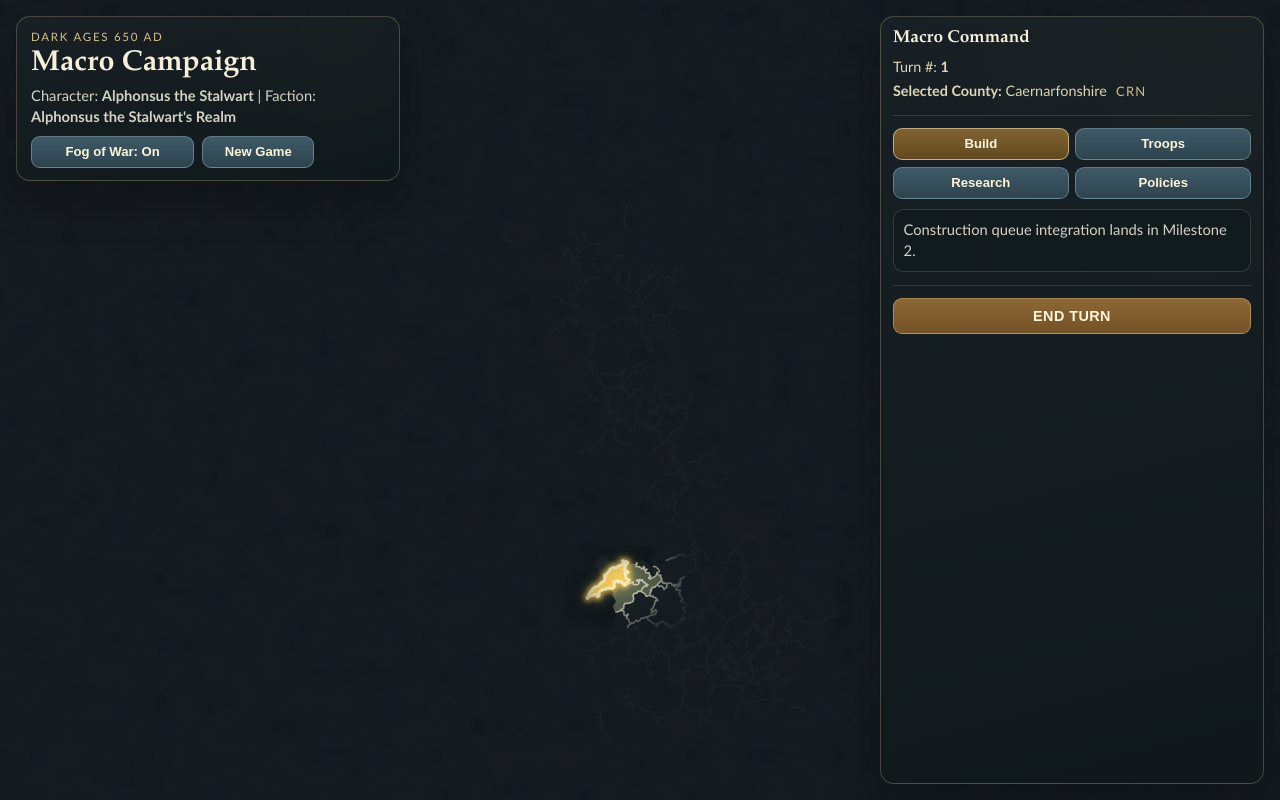
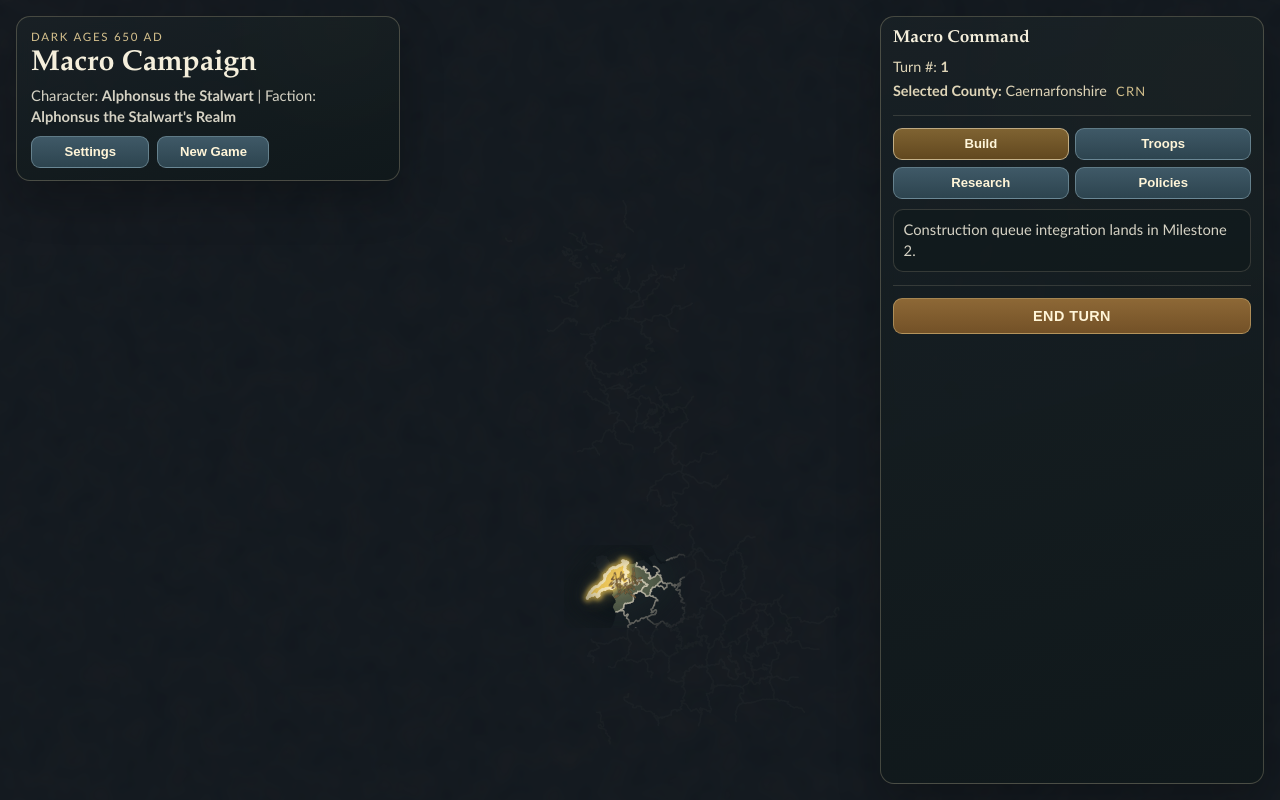
Before and after one commit to jmc77-47/britannia-650, a React app: page / in a window 1280 px wide. Both pictures are taken after a click on the button "Begin Campaign". Built offline with nearby package versions, Linux system fonts and the light colour scheme; the HTML template or start-up script is replaced by a standard one.

Commit message:
Milestone 1.3: restore settings modal + fog/superhighways toggles

```diff
--- a/src/App.css
+++ b/src/App.css
@@ -293,8 +293,8 @@
   font-size: 0.82rem;
 }
 
-.macro-fog-toggle-button {
-  min-width: 10.2rem;
+.macro-settings-button {
+  min-width: 7.4rem;
   padding-top: 0.44rem;
   padding-bottom: 0.44rem;
   font-size: 0.82rem;
--- a/src/App.tsx
+++ b/src/App.tsx
@@ -12,7 +12,12 @@ import {
 import { geoMercator, geoPath } from 'd3-geo'
 import { feature as topoFeature, mesh as topoMesh } from 'topojson-client'
 import { MacroPanel, type MacroPanelTab } from './components/MacroPanel'
+import { Modal } from './components/Modal'
 import { gameReducer } from './game/reducer'
+import {
+  CanvasRoadLayer,
+  type RoadRenderModel,
+} from './map/CanvasRoadLayer'
 import {
   assetUrl,
   createInitialGameState,
@@ -80,6 +85,12 @@ interface LoadedMapData {
   countyNeighborIdsByCounty: Record<string, string[]>
 }
 
+interface CountyRoadEdge {
+  id: string
+  countyAId: string
+  countyBId: string
+}
+
 interface TooltipState {
   countyId: string
   x: number
@@ -117,6 +128,11 @@ const normalizeCountyId = (countyId: string | null | undefined): string =>
 const getCountyId = (
   properties: CountyTopologyProperties | null | undefined,
 ): string => normalizeCountyId(properties?.HCS_CODE)
+
+const getCountyPairKey = (countyAId: string, countyBId: string): string =>
+  countyAId < countyBId
+    ? `${countyAId}|${countyBId}`
+    : `${countyBId}|${countyAId}`
 
 const collectArcIndices = (value: unknown, output: number[]) => {
   if (!Array.isArray(value)) {
@@ -201,6 +217,9 @@ function MacroGame({ initialGameState, mapData }: MacroGameProps) {
   const mapViewportRef = useRef<HTMLDivElement | null>(null)
   const dragStateRef = useRef<DragState | null>(null)
   const dragMovedRef = useRef(false)
+  const settingsButtonRef = useRef<HTMLButtonElement | null>(null)
+  const settingsInitialFocusRef = useRef<HTMLButtonElement | null>(null)
+  const previousSettingsOpenRef = useRef(false)
 
   const [gameState, dispatch] = useReducer(gameReducer, initialGameState)
   const [viewport, setViewport] = useState({ width: 1000, height: 700 })
@@ -209,6 +228,7 @@ function MacroGame({ initialGameState, mapData }: MacroGameProps) {
   const [hoveredCountyId, setHoveredCountyId] = useState<string | null>(null)
   const [tooltip, setTooltip] = useState<TooltipState | null>(null)
   const [activeTab, setActiveTab] = useState<MacroPanelTab>('BUILD')
+  const [settingsOpen, setSettingsOpen] = useState(false)
   const [setupCharacterId, setSetupCharacterId] = useState<string | null>(
     initialGameState.availableCharacters[0]?.id ?? null,
   )
@@ -217,6 +237,7 @@ function MacroGame({ initialGameState, mapData }: MacroGameProps) {
   const fogRevealFilterId = `${fogIdBase}-reveal-blur`
   const fogRevealHaloFilterId = `${fogIdBase}-reveal-halo`
   const fogTextureFilterId = `${fogIdBase}-texture`
+  const settingsTitleId = `${fogIdBase}-settings-title`
 
   const isSetupPhase = gameState.gamePhase === 'setup'
   const isFogActive = gameState.gamePhase === 'playing' && gameState.fogOfWarEnabled
@@ -287,6 +308,13 @@ function MacroGame({ initialGameState, mapData }: MacroGameProps) {
 
     setSetupCharacterId(gameState.availableCharacters[0]?.id ?? null)
   }, [gameState.availableCharacters, gameState.gamePhase, setupCharacterId])
+
+  useEffect(() => {
+    if (previousSettingsOpenRef.current && !settingsOpen) {
+      settingsButtonRef.current?.focus()
+    }
+    previousSettingsOpenRef.current = settingsOpen
+  }, [settingsOpen])
 
   const clampPan = useCallback(
     (x: number, y: number, scale: number) => {
@@ -509,7 +537,7 @@ function MacroGame({ initialGameState, mapData }: MacroGameProps) {
 
   const updateTooltip = useCallback(
     (countyId: string, clientX: number, clientY: number) => {
-      if (isDragging || isSetupPhase) {
+      if (isDragging || isSetupPhase || settingsOpen) {
         return
       }
       if (!isCountyDiscovered(countyId)) {
@@ -530,7 +558,7 @@ function MacroGame({ initialGameState, mapData }: MacroGameProps) {
         y: clientY - hostRect.top,
       })
     },
-    [isCountyDiscovered, isDragging, isSetupPhase],
+    [isCountyDiscovered, isDragging, isSetupPhase, settingsOpen],
   )
 
   const closeTooltip = useCallback(() => {
@@ -539,10 +567,10 @@ function MacroGame({ initialGameState, mapData }: MacroGameProps) {
   }, [])
 
   useEffect(() => {
-    if (isSetupPhase) {
+    if (isSetupPhase || settingsOpen) {
       closeTooltip()
     }
-  }, [closeTooltip, isSetupPhase])
+  }, [closeTooltip, isSetupPhase, settingsOpen])
 
   const zoomByWheel = useCallback(
     (deltaY: number, clientX: number, clientY: number) => {
@@ -584,7 +612,7 @@ function MacroGame({ initialGameState, mapData }: MacroGameProps) {
     }
 
     const onWheel = (event: WheelEvent) => {
-      if (isSetupPhase) {
+      if (isSetupPhase || settingsOpen) {
         return
       }
 
@@ -596,11 +624,11 @@ function MacroGame({ initialGameState, mapData }: MacroGameProps) {
     return () => {
       container.removeEventListener('wheel', onWheel)
     }
-  }, [isSetupPhase, zoomByWheel])
+  }, [isSetupPhase, settingsOpen, zoomByWheel])
 
   const handlePointerDown = useCallback(
     (event: ReactPointerEvent<HTMLDivElement>) => {
-      if (isSetupPhase || event.button !== 0) {
+      if (isSetupPhase || settingsOpen || event.button !== 0) {
         return
       }
 
@@ -617,7 +645,7 @@ function MacroGame({ initialGameState, mapData }: MacroGameProps) {
       closeTooltip()
       event.currentTarget.setPointerCapture(event.pointerId)
     },
-    [closeTooltip, isSetupPhase, transform.x, transform.y],
+    [closeTooltip, isSetupPhase, settingsOpen, transform.x, transform.y],
   )
 
   const handlePointerMove = useCallback(
@@ -662,7 +690,7 @@ function MacroGame({ initialGameState, mapData }: MacroGameProps) {
 
   const handleCountyClick = useCallback(
     (countyId: string) => {
-      if (isSetupPhase || dragMovedRef.current) {
+      if (isSetupPhase || settingsOpen || dragMovedRef.current) {
         return
       }
       if (!isCountyDiscovered(countyId)) {
@@ -674,8 +702,88 @@ function MacroGame({ initialGameState, mapData }: MacroGameProps) {
         countyId,
       })
     },
-    [isCountyDiscovered, isSetupPhase],
+    [isCountyDiscovered, isSetupPhase, settingsOpen],
   )
+
+  const countyRoadEdges = useMemo<CountyRoadEdge[]>(() => {
+    const edges: CountyRoadEdge[] = []
+
+    Object.entries(mapData.countyNeighborIdsByCounty).forEach(
+      ([countyId, neighbors]) => {
+        neighbors.forEach((neighborId) => {
+          if (countyId >= neighborId) {
+            return
+          }
+
+          edges.push({
+            id: getCountyPairKey(countyId, neighborId),
+            countyAId: countyId,
+            countyBId: neighborId,
+          })
+        })
+      },
+    )
+
+    edges.sort((left, right) => left.id.localeCompare(right.id))
+    return edges
+  }, [mapData.countyNeighborIdsByCounty])
+
+  const roadRenderModels = useMemo<RoadRenderModel[]>(() => {
+    if (isSetupPhase) {
+      return []
+    }
+
+    const countyById = new Map(projectedMap.counties.map((county) => [county.id, county]))
+    const roads: RoadRenderModel[] = []
+
+    countyRoadEdges.forEach((edge) => {
+      if (
+        isFogActive &&
+        (!isCountyDiscovered(edge.countyAId) || !isCountyDiscovered(edge.countyBId))
+      ) {
+        return
+      }
+
+      const countyA = countyById.get(edge.countyAId)
+      const countyB = countyById.get(edge.countyBId)
+      if (!countyA || !countyB) {
+        return
+      }
+
+      const countyARoadLevel = gameState.counties[edge.countyAId]?.roadLevel ?? 1
+      const countyBRoadLevel = gameState.counties[edge.countyBId]?.roadLevel ?? 1
+      const level = gameState.superhighwaysEnabled
+        ? 5
+        : Math.min(countyARoadLevel, countyBRoadLevel)
+      if (level < 1) {
+        return
+      }
+
+      roads.push({
+        id: edge.id,
+        countyAId: edge.countyAId,
+        countyBId: edge.countyBId,
+        level,
+        visibility: 'visible',
+        hubA: countyA.centroid,
+        gate: [
+          (countyA.centroid[0] + countyB.centroid[0]) / 2,
+          (countyA.centroid[1] + countyB.centroid[1]) / 2,
+        ],
+        hubB: countyB.centroid,
+      })
+    })
+
+    return roads
+  }, [
+    countyRoadEdges,
+    gameState.counties,
+    gameState.superhighwaysEnabled,
+    isCountyDiscovered,
+    isFogActive,
+    isSetupPhase,
+    projectedMap.counties,
+  ])
 
   const computeInitialDiscoveredCountyIds = useCallback(
     (startCountyId: string): string[] => {
@@ -726,7 +834,7 @@ function MacroGame({ initialGameState, mapData }: MacroGameProps) {
   return (
     <div className={`MacroRoot${isDragging ? ' is-map-dragging' : ''}`}>
       <div
-        className={`MapCanvas${isSetupPhase ? ' is-obscured' : ''}`}
+        className={`MapCanvas${isSetupPhase || settingsOpen ? ' is-obscured' : ''}`}
         onPointerCancel={finishDrag}
         onPointerDown={handlePointerDown}
         onPointerLeave={finishDrag}
@@ -919,6 +1027,14 @@ function MacroGame({ initialGameState, mapData }: MacroGameProps) {
           </g>
         </svg>
 
+        <CanvasRoadLayer
+          roads={roadRenderModels}
+          showRoads={!isSetupPhase}
+          transform={transform}
+          viewportHeight={viewport.height}
+          viewportWidth={viewport.width}
+        />
+
         {!isSetupPhase && tooltip && tooltipCounty && tooltipStyle && !isDragging && (
           <aside className="tooltip" style={tooltipStyle}>
             <h3>{tooltipCounty.name}</h3>
@@ -949,11 +1065,12 @@ function MacroGame({ initialGameState, mapData }: MacroGameProps) {
         {!isSetupPhase && (
           <div className="macro-banner-actions">
             <button
-              className="secondary-button macro-fog-toggle-button"
-              onClick={() => dispatch({ type: 'TOGGLE_FOG_OF_WAR' })}
+              className="secondary-button macro-settings-button"
+              onClick={() => setSettingsOpen(true)}
+              ref={settingsButtonRef}
               type="button"
             >
-              Fog of War: {gameState.fogOfWarEnabled ? 'On' : 'Off'}
+              Settings
             </button>
             <button
               className="secondary-button macro-new-game-button"
@@ -975,6 +1092,79 @@ function MacroGame({ initialGameState, mapData }: MacroGameProps) {
           turnNumber={gameState.turnNumber}
         />
       )}
+
+      <Modal
+        initialFocusRef={settingsInitialFocusRef}
+        labelledBy={settingsTitleId}
+        onClose={() => setSettingsOpen(false)}
+        open={settingsOpen}
+      >
+        <section className="settings-modal">
+          <header className="settings-modal-header">
+            <h2 id={settingsTitleId}>Settings</h2>
+            <button
+              aria-label="Close settings"
+              className="icon-close-button secondary-button"
+              onClick={() => setSettingsOpen(false)}
+              type="button"
+            >
+              <span aria-hidden="true">&times;</span>
+            </button>
+          </header>
+
+          <div className="settings-modal-body">
+            <section className="settings-section">
+              <h3>Map Debug</h3>
+              <p className="settings-section-copy">
+                These temporary toggles help inspect visibility and route layers.
+              </p>
+
+              <div className="settings-toggle-row">
+                <div className="settings-toggle-copy">
+                  <p className="settings-toggle-label">Fog of War</p>
+                  <p className="settings-toggle-desc">
+                    When Off, all counties are fully revealed.
+                  </p>
+                </div>
+                <div className="settings-toggle-controls">
+                  <button
+                    aria-label={`Fog of War ${gameState.fogOfWarEnabled ? 'On' : 'Off'}`}
+                    aria-pressed={gameState.fogOfWarEnabled}
+                    className={`toggle-switch${gameState.fogOfWarEnabled ? ' is-on' : ''}`}
+                    onClick={() => dispatch({ type: 'TOGGLE_FOG_OF_WAR' })}
+                    ref={settingsInitialFocusRef}
+                    type="button"
+                  >
+                    <span className="toggle-thumb" />
+                  </button>
+                  <strong>{gameState.fogOfWarEnabled ? 'On' : 'Off'}</strong>
+                </div>
+              </div>
+
+              <div className="settings-toggle-row">
+                <div className="settings-toggle-copy">
+                  <p className="settings-toggle-label">Superhighways</p>
+                  <p className="settings-toggle-desc">
+                    Force all visible roads to render at Level 5.
+                  </p>
+                </div>
+                <div className="settings-toggle-controls">
+                  <button
+                    aria-label={`Superhighways ${gameState.superhighwaysEnabled ? 'On' : 'Off'}`}
+                    aria-pressed={gameState.superhighwaysEnabled}
+                    className={`toggle-switch${gameState.superhighwaysEnabled ? ' is-on' : ''}`}
+                    onClick={() => dispatch({ type: 'TOGGLE_SUPERHIGHWAYS' })}
+                    type="button"
+                  >
+                    <span className="toggle-thumb" />
+                  </button>
+                  <strong>{gameState.superhighwaysEnabled ? 'On' : 'Off'}</strong>
+                </div>
+              </div>
+            </section>
+          </div>
+        </section>
+      </Modal>
 
       {isSetupPhase && (
         <div aria-labelledby="setup-title" aria-modal="true" className="StartOverlay" role="dialog">
--- a/src/game/reducer.ts
+++ b/src/game/reducer.ts
@@ -19,6 +19,9 @@ export type GameAction =
     }
   | {
       type: 'TOGGLE_FOG_OF_WAR'
+    }
+  | {
+      type: 'TOGGLE_SUPERHIGHWAYS'
     }
 
 const normalizeCountyIdList = (countyIds: string[]): string[] => {
@@ -47,6 +50,7 @@ export const gameReducer = (state: GameState, action: GameAction): GameState =>
       playerFactionColor: null,
       playerFactionCountyIds: [],
       fogOfWarEnabled: true,
+      superhighwaysEnabled: state.superhighwaysEnabled,
       discoveredCountyIds: [],
       pendingOrders: [],
     }
@@ -88,6 +92,7 @@ export const gameReducer = (state: GameState, action: GameAction): GameState =>
       playerFactionColor: kingdom?.color ?? '#f3c94b',
       playerFactionCountyIds,
       fogOfWarEnabled: true,
+      superhighwaysEnabled: state.superhighwaysEnabled,
       discoveredCountyIds,
       pendingOrders: [],
     }
@@ -104,6 +109,13 @@ export const gameReducer = (state: GameState, action: GameAction): GameState =>
       ...state,
       fogOfWarEnabled: nextFogState,
       selectedCountyId: shouldClearSelection ? null : state.selectedCountyId,
+    }
+  }
+
+  if (action.type === 'TOGGLE_SUPERHIGHWAYS') {
+    return {
+      ...state,
+      superhighwaysEnabled: !state.superhighwaysEnabled,
     }
   }
 
--- a/src/game/state.ts
+++ b/src/game/state.ts
@@ -7,6 +7,7 @@ export interface CountyGameState {
   name: string
   buildings: string[]
   prosperity: number
+  roadLevel: number
 }
 
 export interface StartCharacter {
@@ -33,6 +34,7 @@ export interface GameState {
   playerFactionColor: string | null
   playerFactionCountyIds: string[]
   fogOfWarEnabled: boolean
+  superhighwaysEnabled: boolean
   discoveredCountyIds: string[]
   availableCharacters: StartCharacter[]
   kingdoms: KingdomGameState[]
@@ -58,6 +60,7 @@ interface CountyMetadataRecord {
   id?: unknown
   displayName?: unknown
   prosperityBase?: unknown
+  roadLevel?: unknown
 }
 
 interface StartCharacterRecord {
@@ -100,6 +103,9 @@ const fetchJson = async <T>(path: string): Promise<T> => {
   return (await response.json()) as T
 }
 
+const clampInteger = (value: number, min: number, max: number): number =>
+  Math.round(Math.min(max, Math.max(min, value)))
+
 const parseCountyState = (payload: unknown): Record<string, CountyGameState> => {
   if (!payload || typeof payload !== 'object') {
     return {}
@@ -129,12 +135,17 @@ const parseCountyState = (payload: unknown): Record<string, CountyGameState> =>
         Number.isFinite(county.prosperityBase)
           ? county.prosperityBase
           : 0
+      const roadLevelRaw =
+        typeof county.roadLevel === 'number' && Number.isFinite(county.roadLevel)
+          ? county.roadLevel
+          : 1
 
       counties[countyId] = {
         id: countyId,
         name: countyName,
         buildings: [],
         prosperity,
+        roadLevel: clampInteger(roadLevelRaw, 0, 5),
       }
     },
   )
@@ -240,6 +251,7 @@ export const createInitialGameState = async (): Promise<GameState> => {
     playerFactionColor: null,
     playerFactionCountyIds: [],
     fogOfWarEnabled: true,
+    superhighwaysEnabled: false,
     discoveredCountyIds: [],
     availableCharacters: parseStartCharacters(startsPayload),
     kingdoms: parseKingdoms(kingdomsPayload),
```
